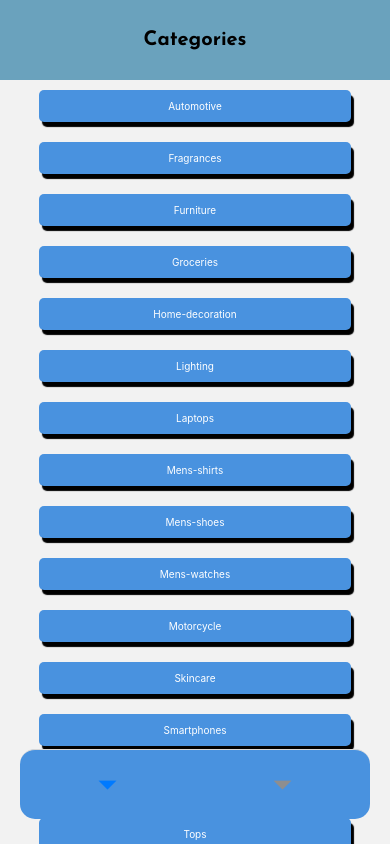
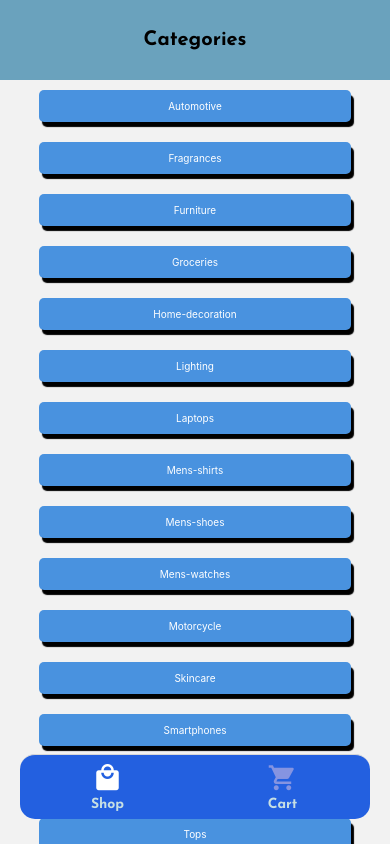
Before and after one commit to EduHz/coderHouse, a React Native app: screen /ShopStack in a window 390 px wide. Built offline with nearby package versions, Linux system fonts and the light colour scheme.

Commit message:
coder clase 9

```diff
--- a/App.js
+++ b/App.js
@@ -1,5 +1,5 @@
 import React from "react";
-import { StyleSheet, StatusBar } from "react-native";
+import { StatusBar } from "react-native";
 import { useFonts } from "expo-font";
 import { colors } from "./src/Global/colors";
 import TabNavigator from "./src/navigation/TabNavigator";
@@ -19,11 +19,11 @@ const App = () => {
 
 export default App;
 
-const styles = StyleSheet.create({
-  container: {
-    flex: 1,
-    backgroundColor: "#fff",
-    alignItems: "center",
-    justifyContent: "start",
-  },
-});
+// const styles = StyleSheet.create({
+//   container: {
+//     flex: 1,
+//     backgroundColor: "#fff",
+//     alignItems: "center",
+//     justifyContent: "start",
+//   },
+// });
--- a/src/Global/fonts.js
+++ b/src/Global/fonts.js
@@ -1,4 +1,4 @@
-
 export const fonts = {
-    Josefin:require("../../assets/Fonts/JosefinSans-Bold.ttf")
-  }
+  Josefin: require("../../assets/Fonts/JosefinSans-Bold.ttf"),
+  ArchivoBlack: require("../../assets/Fonts/ArchivoBlack.ttf"),
+};
--- a/src/Screens/Cart.js
+++ b/src/Screens/Cart.js
@@ -4,7 +4,7 @@ import React from "react";
 export default function Cart() {
   return (
     <View>
-      <Text>Cart</Text>
+      <Text>Unas ganas de lago</Text>
     </View>
   );
 }
--- a/src/Screens/ItemDetail.js
+++ b/src/Screens/ItemDetail.js
@@ -1,5 +1,12 @@
 import React, { useEffect, useState } from "react";
-import { StyleSheet, Text, View, Image, Pressable } from "react-native";
+import {
+  StyleSheet,
+  Text,
+  View,
+  Image,
+  Pressable,
+  ScrollView,
+} from "react-native";
 import allProduct from "../Data/products.json";
 import { colors } from "../Global/colors";
 
@@ -14,7 +21,7 @@ const ItemDetail = ({ route }) => {
   }, [id]);
 
   return (
-    <View style={styles.container}>
+    <ScrollView contentContainerStyle={styles.container}>
       <Image
         style={styles.image}
         source={{ uri: images[2] }}
@@ -30,7 +37,7 @@ const ItemDetail = ({ route }) => {
           <Text style={styles.buyNowButtonText}>Buy Now</Text>
         </Pressable>
       </View>
-    </View>
+    </ScrollView>
   );
 };
 
@@ -38,7 +45,7 @@ export default ItemDetail;
 
 const styles = StyleSheet.create({
   container: {
-    flex: 1,
+    flexGrow: 1,
     alignItems: "center",
   },
   image: {
--- /dev/null
+++ b/src/navigation/NavigationIcons.js
@@ -0,0 +1,28 @@
+import { StyleSheet, Text, View } from "react-native";
+import { MaterialCommunityIcons } from "@expo/vector-icons";
+
+const NavigationIcons = ({ focused, name, text }) => {
+  return (
+    <View style={styles.iconsView}>
+      <MaterialCommunityIcons
+        style={styles.materialIcons}
+        name={name}
+        color={focused ? "white" : "#8594E1"}
+        size={30} // Aumenta el tamaño del icono en 4
+      />
+      <Text style={styles.textCart}>{text}</Text>
+    </View>
+  );
+};
+
+export default NavigationIcons;
+
+const styles = StyleSheet.create({
+  textCart: { color: "#C7DFE3", fontSize: 14, fontFamily: "Josefin" },
+  iconsView: {
+    alignItems: "center",
+  },
+  materialIcons: {
+    paddingBottom: 4,
+  },
+});
--- a/src/navigation/TabNavigator.js
+++ b/src/navigation/TabNavigator.js
@@ -4,13 +4,13 @@ import { StyleSheet } from "react-native";
 import CartStack from "./CartStack";
 import ShopStack from "./ShopStack";
 import { colors } from "../Global/colors";
+import NavigationIcons from "./NavigationIcons";
 
 const Tab = createBottomTabNavigator();
 
 export default function TabNavigator() {
   return (
     <NavigationContainer>
-      {/* Siempre el navigation queda en el navegador principal */}
       <Tab.Navigator
         screenOptions={{
           headerShown: false,
@@ -18,8 +18,28 @@ export default function TabNavigator() {
           tabBarStyle: styles.tabBar,
         }}
       >
-        <Tab.Screen name={"ShopStack"} component={ShopStack} />
-        <Tab.Screen name={"CartStack"} component={CartStack} />
+        <Tab.Screen
+          name="ShopStack"
+          component={ShopStack}
+          options={{
+            tabBarIcon: ({ focused }) => (
+              <NavigationIcons
+                focused={focused}
+                name={"shopping"}
+                text={"Shop"}
+              />
+            ),
+          }}
+        />
+        <Tab.Screen
+          name="CartStack"
+          component={CartStack}
+          options={{
+            tabBarIcon: ({ focused }) => (
+              <NavigationIcons focused={focused} name={"cart"} text={"Cart"} />
+            ),
+          }}
+        />
       </Tab.Navigator>
     </NavigationContainer>
   );
@@ -27,13 +47,13 @@ export default function TabNavigator() {
 
 const styles = StyleSheet.create({
   tabBar: {
-    backgroundColor: colors.blue1,
+    backgroundColor: "#2360E0",
     shadowColor: "black",
     position: "absolute",
     bottom: 25,
     left: 20,
     right: 20,
     borderRadius: 15,
-    height: 70,
+    height: 65,
   },
 });
```
Also changed, not shown: assets/Fonts/ArchivoBlack.ttf (added).
